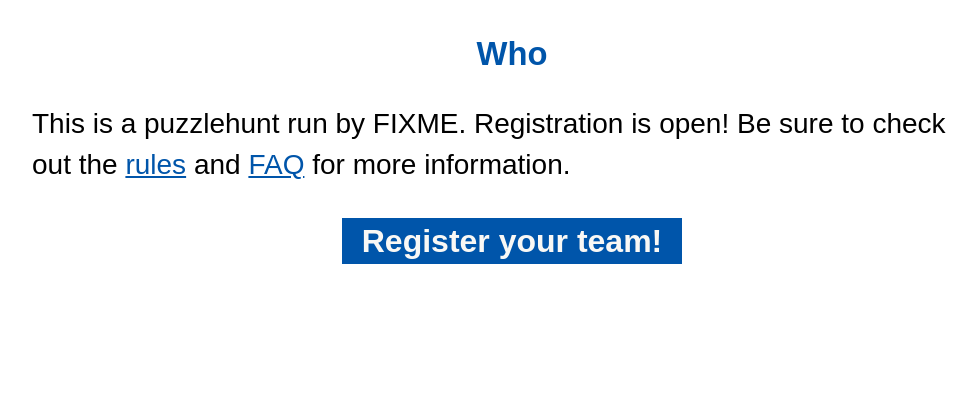
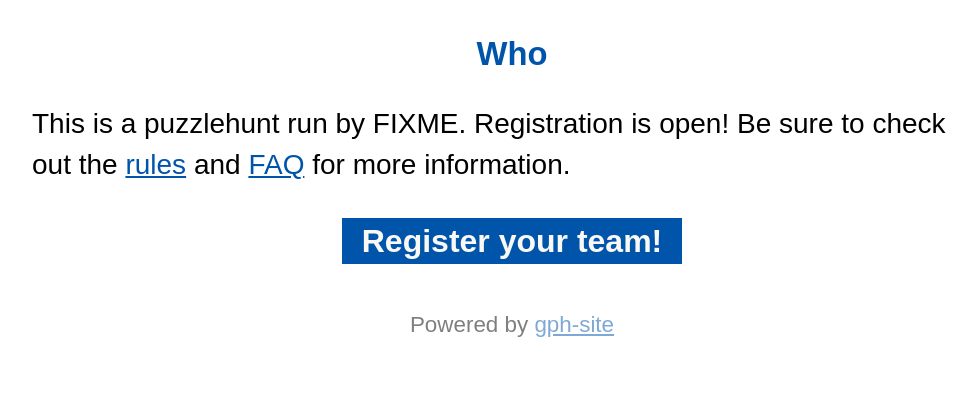
Before and after one commit to galacticpuzzlehunt/gph-site, a Django app: page / in a window 1280 px wide. Shown: the part 652-1058 px from the top of the page, without its empty margins (128-1105 px from the left). Before the commit the page ends 916 px from the top, so only its background shows below. Run offline with Django 3.2, Linux system fonts and the light colour scheme; some libraries are stand-ins or nearby versions.

Commit message:
Add small footer

```diff
--- a/puzzles/static/css/base.css
+++ b/puzzles/static/css/base.css
@@ -565,3 +565,9 @@ input[type=text], input[type=password], input[type=email] {
 .hint-controls form, .hint-controls input {
     margin: 0;
 }
+
+footer {
+    text-align: center;
+    opacity: 0.5;
+    font-size: 80%;
+}
--- a/puzzles/templates/base.html
+++ b/puzzles/templates/base.html
@@ -143,6 +143,9 @@
     <div class="content">
         {% block content %}{% endblock %}
     </div>
+    <footer>
+        Powered by <a href="https://github.com/galacticpuzzlehunt/gph-site">gph-site</a>
+    </footer>
     {% if messages %}
     <script>
     {% for message in messages %}
```
